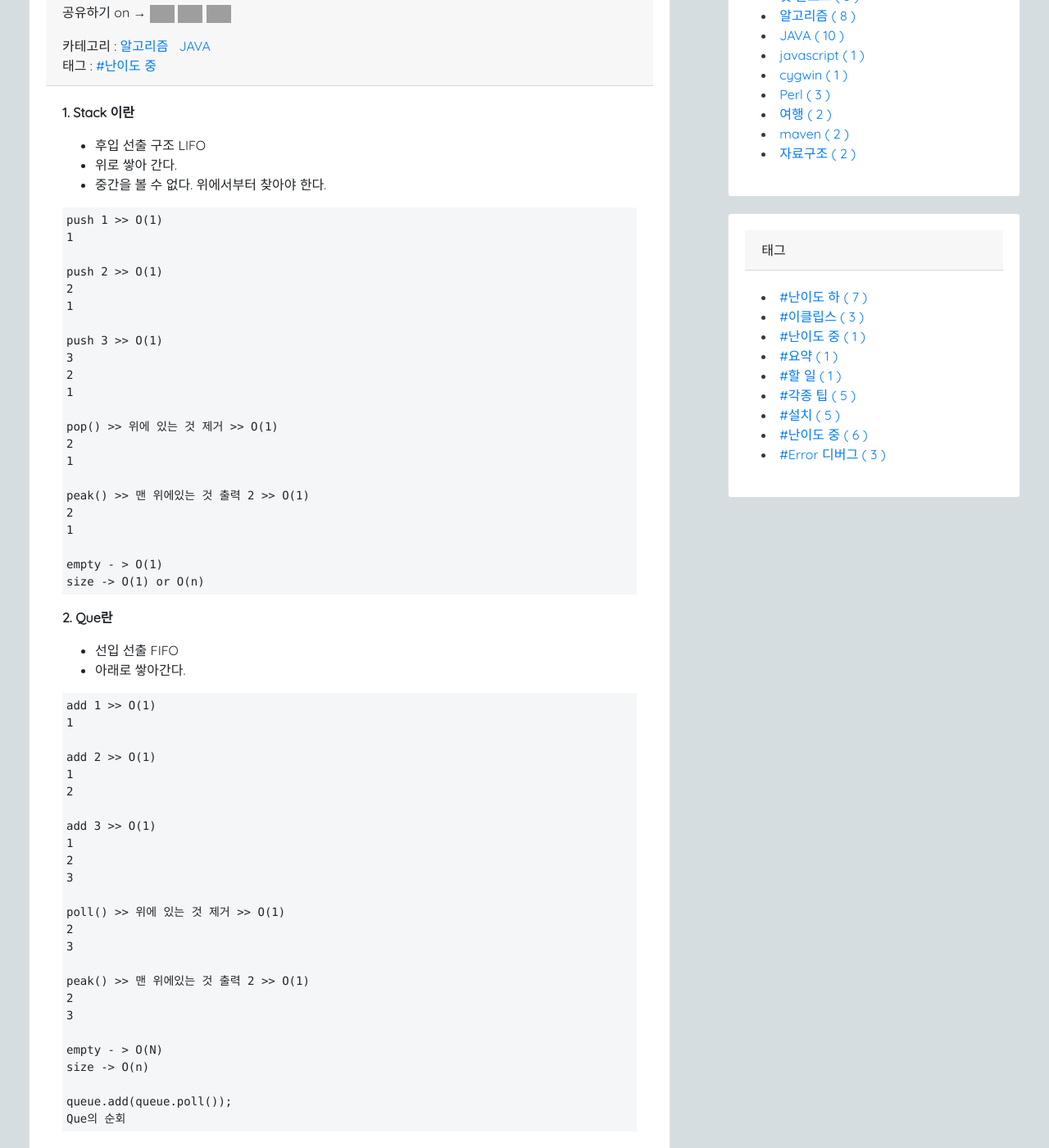
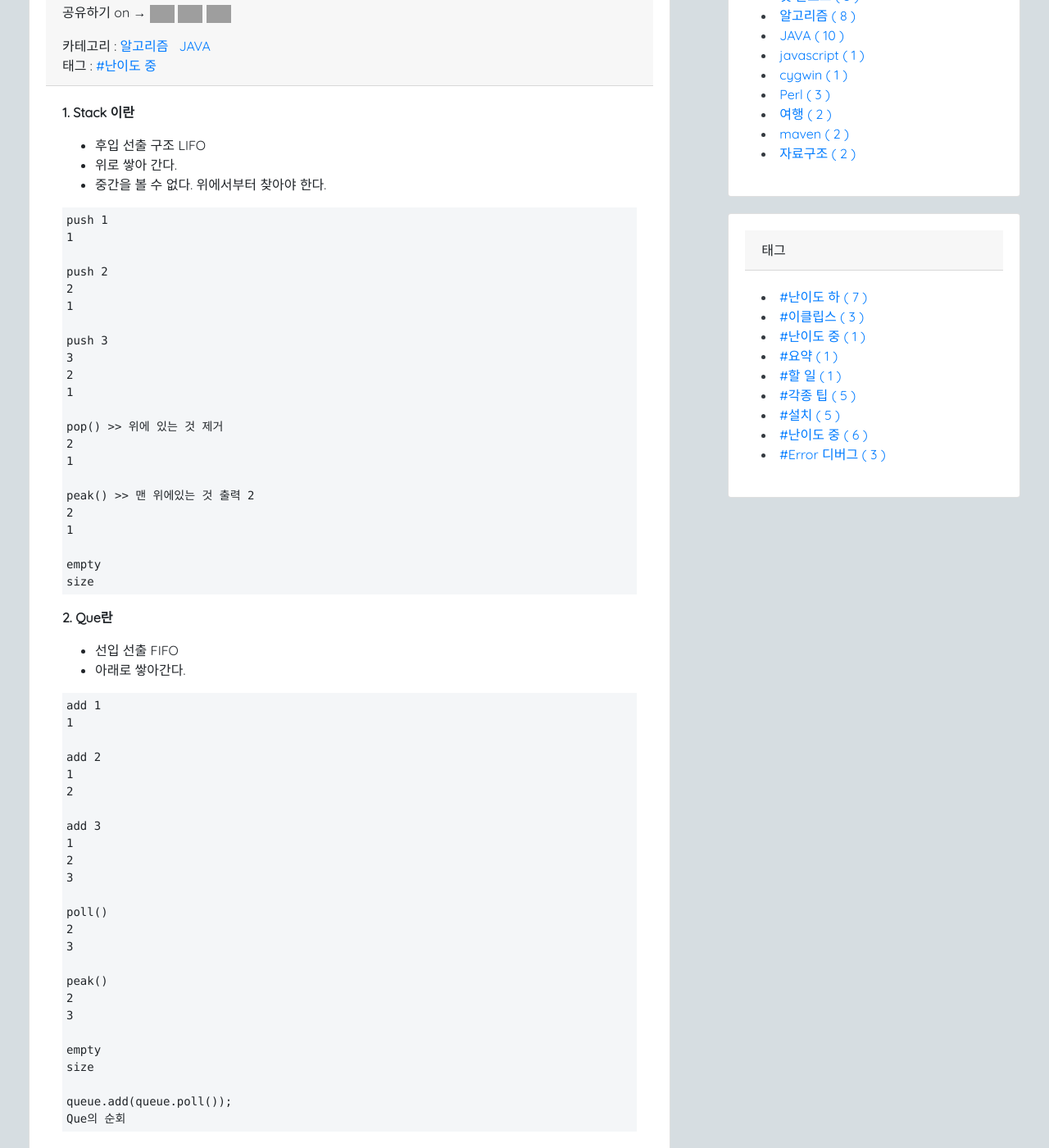
Before and after one commit to 7271kim/7271kim.github.com, a Jekyll site: the page built from _posts/algorithm/2019-08-27-algorithm-stack-que-deque.md, in a window 1280 px wide and 1400 px high, scrolled down 401 px. Shown: the whole window at 82% size. Built offline with Jekyll 4.4.1, drawn with Linux system fonts in a browser that asks for light colours; nearby versions of some CDN libraries; a script that is not in the unit is left out; comment, search, counter and statistics services are not loaded; grey boxes are pictures that could not be loaded.

```diff
--- a/_posts/algorithm/2019-08-27-algorithm-stack-que-deque.md
+++ b/_posts/algorithm/2019-08-27-algorithm-stack-que-deque.md
@@ -16,62 +16,62 @@ nex: ""
  - 위로 쌓아 간다.
  - 중간을 볼 수 없다. 위에서부터 찾아야 한다.
 <pre>
-push 1 >> O(1)
+push 1
 1
 
-push 2 >> O(1)
+push 2
 2
 1
 
-push 3 >> O(1)
+push 3
 3
 2
 1
 
-pop() >> 위에 있는 것 제거 >> O(1)
+pop() >> 위에 있는 것 제거
 2
 1
 
-peak() >> 맨 위에있는 것 출력 2 >> O(1)
+peak() >> 맨 위에있는 것 출력 2
 2
 1
 
-empty - > O(1)
-size -> O(1) or O(n)
+empty
+size
 </pre>
 
 <p class="bold-text">2. Que란</p>
  - 선입 선출 FIFO
  - 아래로 쌓아간다.
 <pre>
-add 1 >> O(1)
+add 1
 1
 
-add 2 >> O(1)
+add 2
 1
 2
 
-add 3 >> O(1)
+add 3
 1
 2
 3
 
-poll() >> 위에 있는 것 제거 >> O(1)
+poll()
 2
 3
 
-peak() >> 맨 위에있는 것 출력 2 >> O(1)
+peak()
 2
 3
 
-empty - > O(N)
-size -> O(n)
+empty
+size
 
 queue.add(queue.poll());
 Que의 순회
 </pre>
 
-<p class="bold-text">3. Deqye란</p>
+<p class="bold-text">3. Deque란</p>
  - 양쪽 모두 입력과 출력이 가능
 <pre>
 addFirst 1 (맨 위에 넣기) >> O(1)
```
Also changed, not shown: _posts/dataStructure/2019-10-23-data-structure-queue.md (+7 -7 lines).
